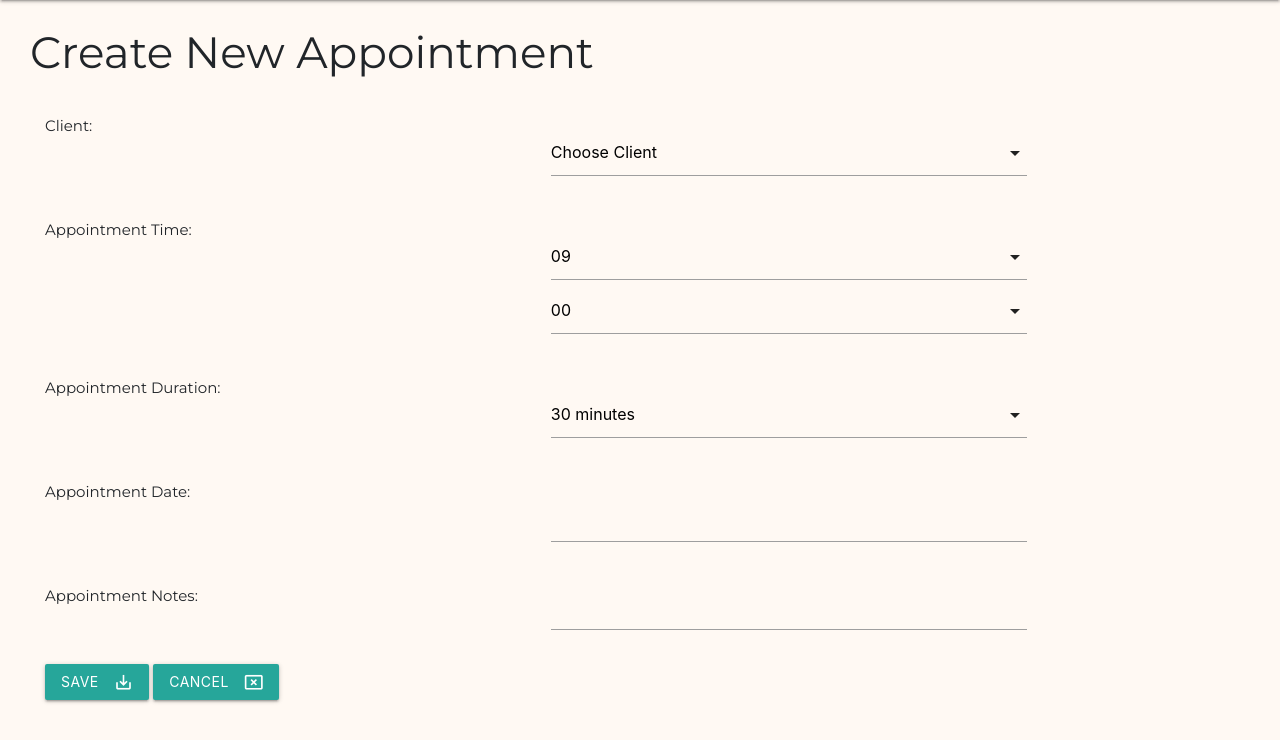
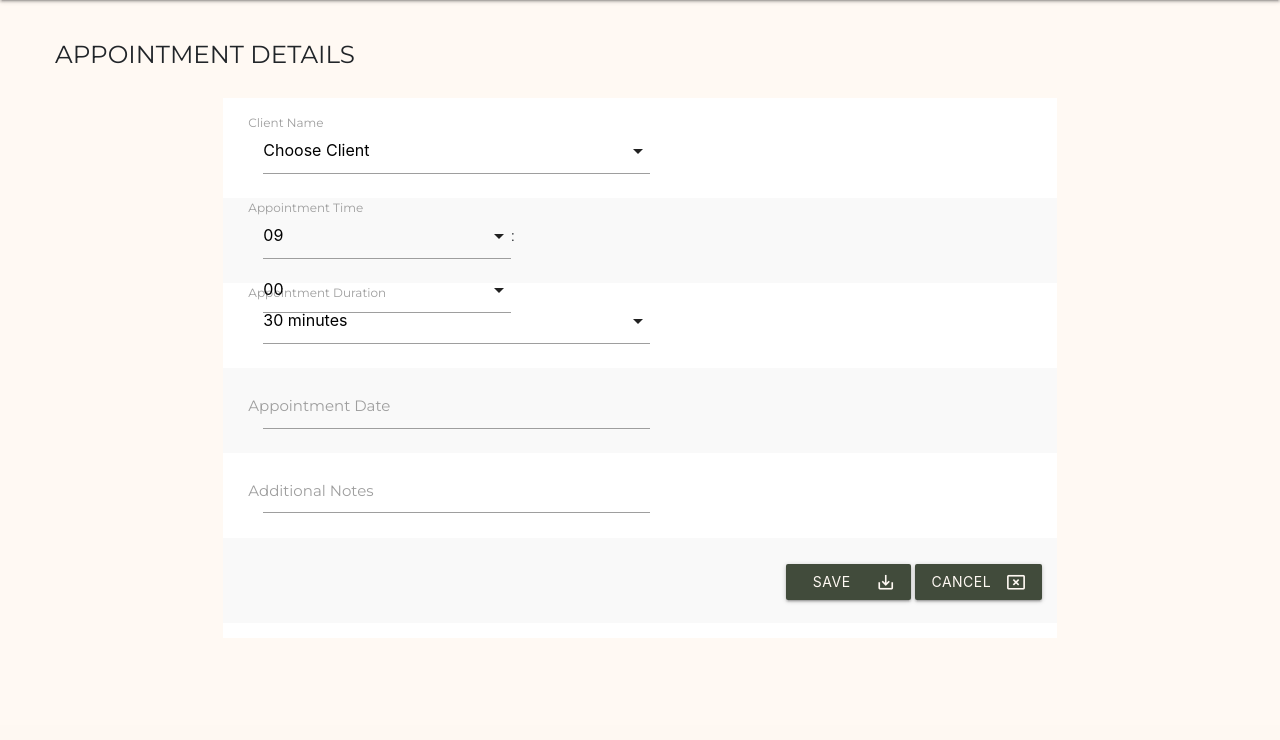
Before and after one commit to Lindsaykerr1994/Appointment-Planner, a Flask app: page /create_appointment in a window 1280 px wide. Shown: the part 75-815 px from the top of the page. After the commit the page ends 713 px from the top, so only its background shows below. Run offline with Flask 2, Linux system fonts and the light colour scheme; data that the repository does not hold is empty; some libraries are stand-ins or nearby versions.

Commit message:
Finished styling form pages ('new-client.html' etc.) and list pages ('appointment.html' etc)

```diff
--- a/app.py
+++ b/app.py
@@ -18,6 +18,7 @@ mongo = PyMongo(app)
 @app.route('/get_schedule')
 def get_schedule():
     return render_template('schedule.html',
+                           profiles=mongo.db.profiles.find(),
                            appointments=mongo.db.appointments.find(),
                            clients=mongo.db.clients.find())
 
--- a/static/css/style.css
+++ b/static/css/style.css
@@ -64,6 +64,9 @@ a.text-green:hover{
 .lh-50{
     line-height: 50px;
 }
+.lh-85{
+    line-height: 85px;
+}
 .no-hover:hover{
     text-decoration: none;
 }
@@ -92,7 +95,11 @@ a.text-green:hover{
 }
 .margin-top-25{
     margin-top: 25px;
-}.padding-tab-15{
+}
+.margin-bot-50{
+    margin-bottom:50px;
+}
+.padding-tab-15{
     padding: 15px 0;
 }
 /* Schedule Styling Specifications */
@@ -103,8 +110,6 @@ a.text-green:hover{
     background:#fff;
 }
 #schedule-container{
-    max-height: 800px;
-    overflow: scroll;
     border:4px solid #ab8742;
     background:#fff;
     border-radius: 5px;
@@ -181,3 +186,8 @@ a.text-green:hover{
 .datepicker-cancel, .datepicker-done, .is-today{
     color: #65765d;
 }
+/* Modal Styling Specifications */
+#cancel-save-modal{
+    height: 175px;
+    width: 20%;
+}
--- a/static/js/create-schedule.js
+++ b/static/js/create-schedule.js
@@ -1,11 +1,19 @@
 $(document).ready(function(){
     //First, generate/retrieve all relevant data for events and clients.
+    var profileInfo = getProfileInfo();
     var allEvents = getAppointmentInfo();
     var allClients = getClientInfo();
     var allEventsWithNames = addClientToEventInfo(allEvents,allClients);
     var thisWeeksDate = getThisWeeksDate(getTodaysDate());
     var thisWeeksEvents = getThisWeeksEvents(allEventsWithNames,thisWeeksDate);
     //Second, create the schedule layout as necessary.
+    if(typeof profileInfo["startTime"]==='undefined' || typeof profileInfo["endTime"]==='undefined'){
+        window.timelineStart = "09:00";
+        window.timelineEnd = "17:00";
+    } else {
+       window.timelineStart = profileInfo["startTime"];
+       window.timelineEnd = profileInfo["endTime"]
+    }
     applyTimeline(timelineStart,timelineEnd);
     applyDatesToSchedule(thisWeeksDate);
     //Third, apply events to schedule.
@@ -13,6 +21,17 @@ $(document).ready(function(){
 })
 var timelineStart = "09:00";
 var timelineEnd = "17:00";
+function getProfileInfo(){
+    var profileSpan = $(".profile-data-container div").text();
+    var profileSingle = profileSpan.split(" ")
+    var profileInfo = {
+        firstName: profileSingle.shift(),
+        lastName: profileSingle.shift(),
+        startTime: profileSingle.shift(),
+        endTime: profileSingle.shift()
+    };
+    return profileInfo;
+};
 function getAppointmentInfo(){
     var count = $(".appointment-data-container div").length;
     var allEvents = [];
--- a/static/js/edit-app.js
+++ b/static/js/edit-app.js
@@ -1,6 +1,13 @@
 $(document).ready(function(){
     $(".event-card-unit").click(updateEventDropdownLinks);
     updateSelectOptions();
+    $(".event-button").mouseenter(function(){
+        $(".event-button i").text("event");
+    })
+    $(".event-button").mouseleave(function(){
+        $(".event-button i").text("add");
+    })
+    console.log(timelineStart);
 });
 function updateEventDropdownLinks(){
     var eventId = $(this).attr("data-event-id");
@@ -55,3 +62,6 @@ function updateSelectOptions(){
     };
     $("select").css("display","none");
 }
+function changeEventIconsOnHover(){
+
+}
--- a/static/js/edit-client.js
+++ b/static/js/edit-client.js
@@ -1,5 +1,11 @@
 $(document).ready(function(){
     $(".delete-button").click(updateModalLinks);
+    $(".client-button").mouseenter(function(){
+        $(".client-button i").text("person_add");
+    })
+    $(".client-button").mouseleave(function(){
+        $(".client-button i").text("add");
+    })
 })
 function updateModalLinks(){
     var clientId = $(this).attr("data-client-id");
--- a/templates/all-clients.html
+++ b/templates/all-clients.html
@@ -6,7 +6,7 @@
                 <h5 class="uppercase margin-left-25">Clients List</h5>
             </div>
             <div class="col-2 offset-6 text-center">
-                <a href="{{url_for('create_client')}}" class="btn-floating btn waves-effect waves-light tooltipped clanker-button" data-position="left" data-tooltip="Create a new client">
+                <a href="{{url_for('create_client')}}" class="btn-floating btn waves-effect waves-light tooltipped clanker-button client-button" data-position="left" data-tooltip="CREATE A NEW CLIENT">
                     <i class="material-icons">add</i>
                 </a>
             </div>
@@ -39,7 +39,7 @@
     </div>
     <div id="delete-client-modal" class="modal">
         <div class="modal-content">
-            <p>Are you sure you wish this remove this client and all associated appointments?</p>
+            <p>Are you sure you wish to remove this client and all associated appointments?</p>
         </div>
         <div class="modal-footer">
             <a id="delete-client-btn" href="" class="modal-close waves-effect waves-green btn-flat">Yes</a>
--- a/templates/appointment.html
+++ b/templates/appointment.html
@@ -6,7 +6,7 @@
                         <h5 class="uppercase margin-left-25">Appointment Details</h5>
                     </div>
                     <div class="col-2 offset-6 text-center">
-                        <a href="{{url_for('create_appointment')}}" class="btn-floating btn waves-effect waves-light tooltipped clanker-button" data-position="left" data-tooltip="Schedule a new appointment">
+                        <a href="{{url_for('create_appointment')}}" class="btn-floating btn waves-effect waves-light tooltipped clanker-button event-button" data-position="left" data-tooltip="SCHEDULE A NEW APPOINTMENT">
                             <i class="material-icons">add</i>
                         </a>
                     </div>
@@ -80,7 +80,7 @@
     </div>
     <div id="cancel-save-modal" class="modal">
             <div class="modal-content">
-                <p>Are you sure with you this cancel this action and return to the Home Page?</p>
+                <p>Are you sure with you to delete this appointment?</p>
             </div>
             <div class="modal-footer">
                 <a href="{{url_for('delete_appointment', appt_id=appointment._id)}}" class="modal-close waves-effect waves-green btn-flat">Yes</a>
--- a/templates/client-details.html
+++ b/templates/client-details.html
@@ -6,7 +6,7 @@
                         <h5 class="uppercase margin-left-25">{{client.first}} {{client.last}}</h5>
                     </div>
                     <div class="col-2 offset-6 text-center">
-                        <a href="{{url_for('create_appointment')}}" class="btn-floating btn waves-effect waves-light tooltipped clanker-button" data-position="left" data-tooltip="Schedule a new appointment">
+                        <a href="{{url_for('create_appointment')}}" class="btn-floating btn waves-effect waves-light tooltipped clanker-button event-button" data-position="left" data-tooltip="SCHEDULE A NEW APPOINTMENT">
                             <i class="material-icons">add</i>
                         </a>
                     </div>
@@ -80,7 +80,7 @@
     </div>
     <div id="cancel-save-modal" class="modal">
         <div class="modal-content">
-            <p>Are you sure you wish this remove this client and all associated appointments?</p>
+            <p>Are you sure you wish to remove this client and all associated appointments?</p>
         </div>
         <div class="modal-footer">
             <a href="{{url_for('delete_client', client_id=client._id)}}" class="modal-close waves-effect waves-green btn-flat">Yes</a>
--- a/templates/new-app.html
+++ b/templates/new-app.html
@@ -1,34 +1,31 @@
 {% extends 'base.html' %}
 {% block content %}
     <div class="container-fluid">
-        <div class="row justify-content-md-center">
-            <div class="col-12">
-                <h3>Create New Appointment</h3>
+        <div class="row margin-top-25">
+                    <div class="col-4">
+                        <h5 class="uppercase margin-left-25">Appointment Details</h5>
                     </div>
         </div>
-        <div class="row">
-            <div class="col-10">
+        <div class="row justify-content-md-center">
+            <div class="col-8 form-container padding-tab-15">
                 <form action="{{ url_for('insert_appointment') }}" method="POST">
                     <div class="row">
-                        <div class="col-6">
-                            Client:
-                        </div>
-                        <div class="col-6 input-field">
-                            <select id="client_id" name="client_id" required>
-                                <option value="" disabled selected>Choose Client</option>
+                        <div class="col-6 input-field margin-left-25">
+                            <select id="client-id-select" name="client_id" required>
+                                <option value="" disabled>Choose Client</option>
                                 {% for client in clients %}
                                 <option value="{{client._id}}">{{client.first}} {{client.last}}</option>
                                 {% endfor %}
                             </select>
+                            <label for="client-id-select">Client Name</label>
                         </div>
                     </div>
                     <div class="row">
-                        <div class="col-6">
-                            Appointment Time:
-                        </div>
-                        <div class="col-6 input-field">
-                            <select id="start_time_hour" name="start_time_hour" class="inline-block" required>
-                                <option value="09" selected>09</option>
+                        <div id="start-time-container" class="col-6 input-field margin-left-25">
+                                <div>
+                                    <div class="inline-block">
+                                        <select id="start_time_hour" name="start_time_hour" required>
+                                            <option value="09">09</option>
                                             <option value="10">10</option>
                                             <option value="11">11</option>
                                             <option value="12">12</option>
@@ -37,47 +34,45 @@
                                             <option value="15">15</option>
                                             <option value="16">16</option>
                                             <option value="17">17</option>
-
                                         </select>
-                            <select id="start_time_minute" name="start_time_minute" class="inline-block" required>
+                                    </div>:
+                                    <div class="inline-block">
+                                        <select id="start_time_minute" name="start_time_minute" required>
                                             <option value="00" selected>00</option>
                                             <option value="30">30</option>
                                         </select>
                                     </div>
                                 </div>
+                            <label for="start-time-container" class="that-one-label">Appointment Time</label>
+                        </div>
+                    </div>
                     <div class="row">
-                        <div class="col-6">
-                            Appointment Duration:
-                        </div>
-                        <div class="col-6 input-field">
-                            <select id="appointment_duration" name="appointment_duration" required>
+                        <div class="col-6 input-field margin-left-25">
+                            <select id="appointment_duration-select" name="appointment_duration" required>
                                 <option value="1" selected>30 minutes</option>
                                 <option value="2">1 hour</option>
                             </select>
+                            <label for="appointment_duration-select">Appointment Duration</label>
                         </div>
                     </div>
                     <div class="row">
-                        <div class="col-6">
-                            Appointment Date:
-                        </div>
-                        <div class="col-6 input-field">
+                        <div class="col-6 input-field margin-left-25">
                             <input id="start_date" name="start_date" type="text" class="datepicker" required>
+                            <label for="start_date">Appointment Date</label>
                         </div>
                     </div>
                     <div class="row">
-                        <div class="col-6">
-                            Appointment Notes:
-                        </div>
-                        <div class="col-6">
+                        <div class="col-6 input-field margin-left-25">
                             <textarea name="appointment_notes" id="appointment_notes" class="materialize-textarea"></textarea>
+                            <label for="appointment_notes">Additional Notes</label>
                         </div>
                     </div>
-                    <div class="row">
-                        <div class="col-6">
-                            <button class="btn waves-effect waves-light" type="submit">Save
+                    <div class="row lh-85">
+                        <div class="col-6 offset-6 text-right">
+                            <button class="btn waves-effect waves-light clanker-button action-button" type="submit">Save
                                 <i class="material-icons right">save_alt</i>
                             </button>
-                            <button class="btn waves-effect waves-light modal-trigger" href="#cancel-save-modal">Cancel
+                            <button class="btn waves-effect waves-light modal-trigger clanker-button action-button" href="#cancel-save-modal">Cancel
                                 <i class="material-icons right">cancel_presentation</i>
                             </button>
                         </div>
@@ -90,7 +85,7 @@
             <div class="modal-content">
                 <p>Are you sure with you this cancel this action and return to the Home Page?</p>
             </div>
-            <div class="modal-footer">
+            <div class="modal-footer text-center">
                 <a href="{{url_for('get_schedule')}}" class="modal-close waves-effect waves-green btn-flat">Yes</a>
                 <a href="#!" class="modal-close waves-effect waves-green btn-flat">No</a>
             </div>
```
Also changed, not shown: templates/edit-app.html (+4 -4 lines), templates/edit-client.html (+15 -22 lines), templates/new-client.html (+20 -25 lines), templates/schedule.html (+9 -4 lines). Lines whose indentation alone changed are shown as unchanged.
